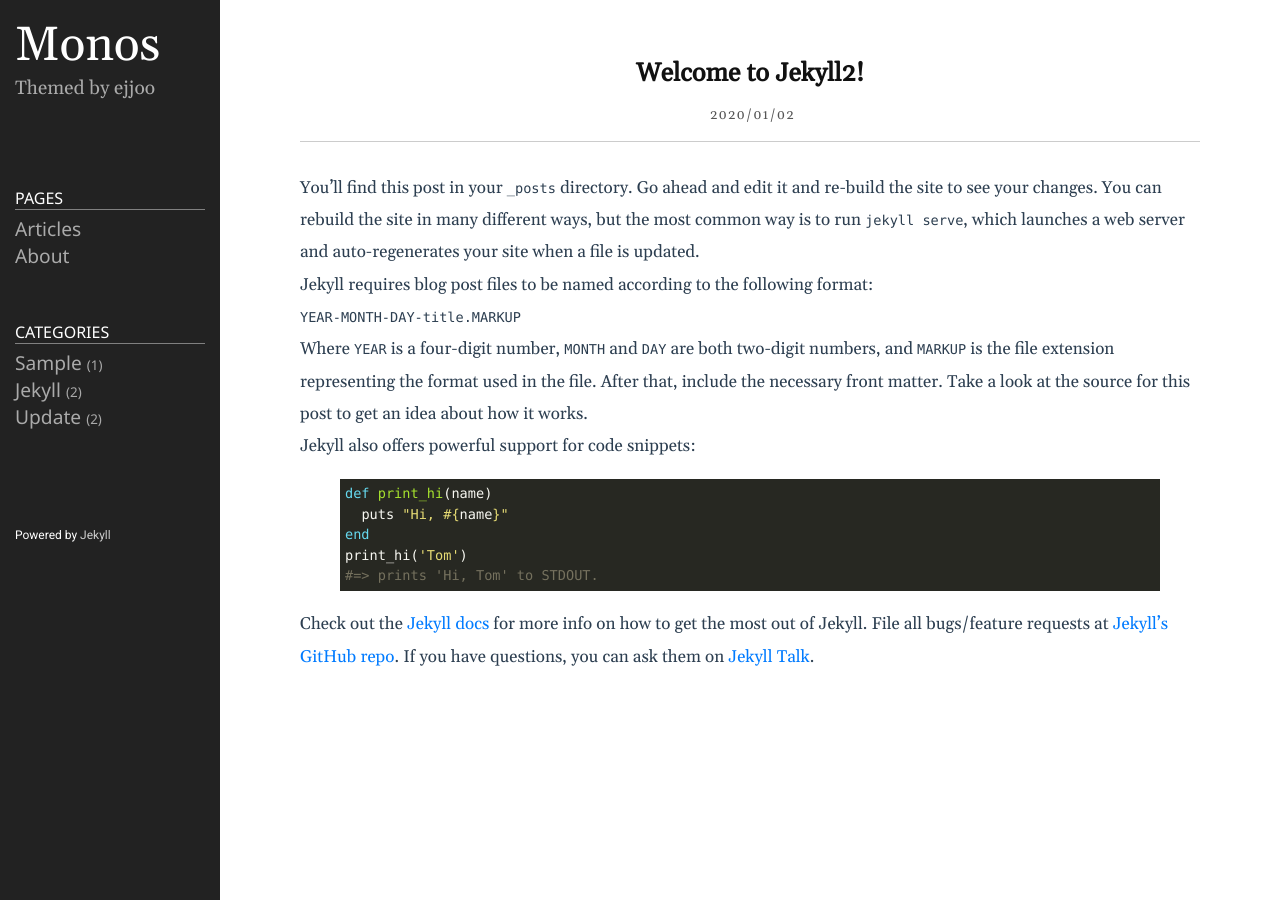
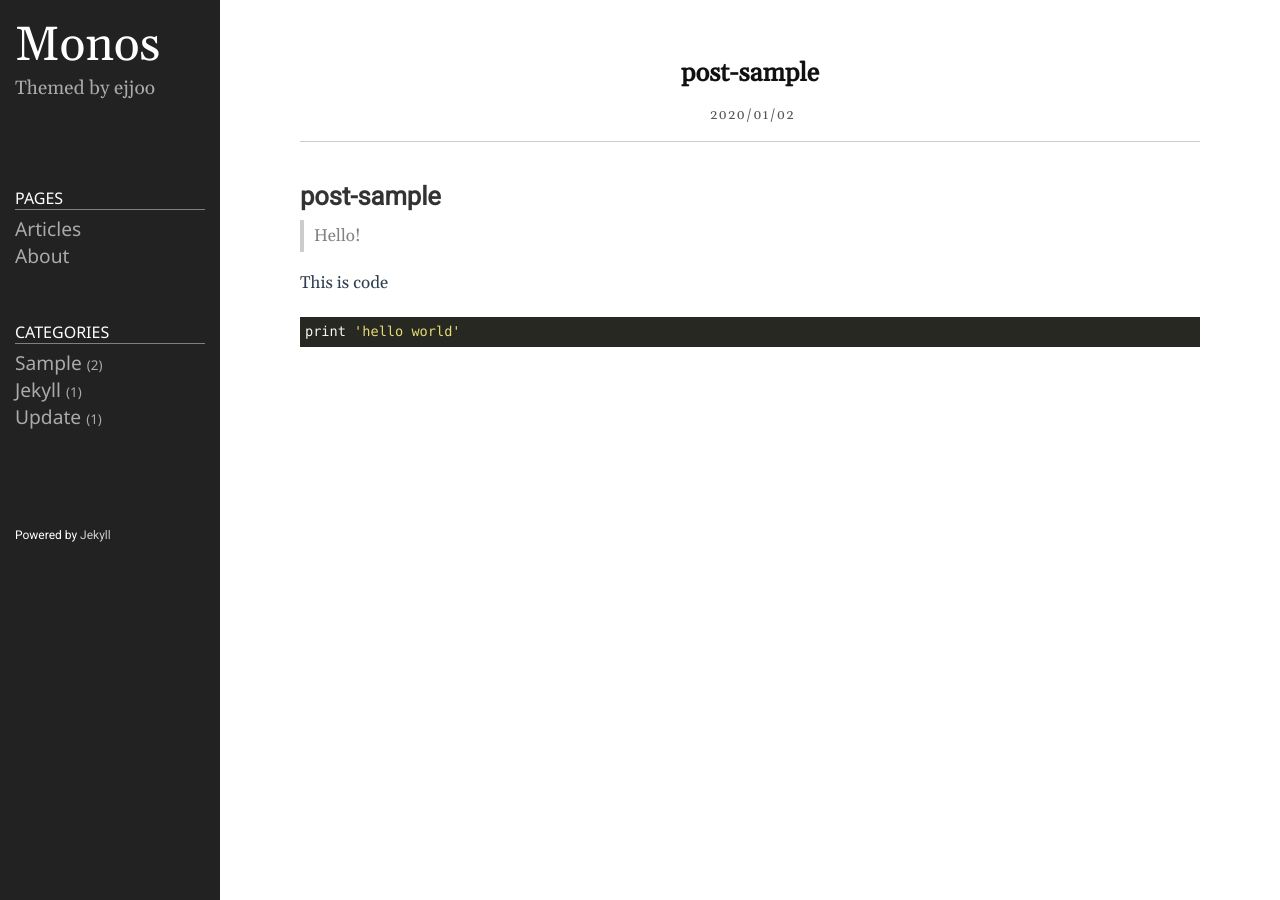
Before and after one commit to Shaun-CMU/Shaun-CMU.github.io, a Jekyll site: the page built from _posts/2020-01-02-Project1.markdown, in a window 1280 px wide. Built offline with Jekyll 4.4.1, drawn with Linux system fonts in a browser that asks for light colours.

Commit message:
added project

````diff
--- a/_posts/2020-01-02-Project1.markdown
+++ b/_posts/2020-01-02-Project1.markdown
@@ -1,29 +1,13 @@
 ---
 layout: post
-title:  "Welcome to Jekyll2!"
-date:   2020-01-02 19:31:29 +0900
-categories: jekyll update
+title: post-sample
+date: 2020-01-02 19:20:23 +0900
+category: sample
 ---
-You’ll find this post in your `_posts` directory. Go ahead and edit it and re-build the site to see your changes. You can rebuild the site in many different ways, but the most common way is to run `jekyll serve`, which launches a web server and auto-regenerates your site when a file is updated.
+# post-sample
+> Hello!
 
-Jekyll requires blog post files to be named according to the following format:
-
-`YEAR-MONTH-DAY-title.MARKUP`
-
-Where `YEAR` is a four-digit number, `MONTH` and `DAY` are both two-digit numbers, and `MARKUP` is the file extension representing the format used in the file. After that, include the necessary front matter. Take a look at the source for this post to get an idea about how it works.
-
-Jekyll also offers powerful support for code snippets:
-
-{% highlight ruby %}
-def print_hi(name)
-  puts "Hi, #{name}"
-end
-print_hi('Tom')
-#=> prints 'Hi, Tom' to STDOUT.
-{% endhighlight %}
-
-Check out the [Jekyll docs][jekyll-docs] for more info on how to get the most out of Jekyll. File all bugs/feature requests at [Jekyll’s GitHub repo][jekyll-gh]. If you have questions, you can ask them on [Jekyll Talk][jekyll-talk].
-
-[jekyll-docs]: https://jekyllrb.com/docs/home
-[jekyll-gh]:   https://github.com/jekyll/jekyll
-[jekyll-talk]: https://talk.jekyllrb.com/
+This is code
+```ruby
+print 'hello world'
+```
````
